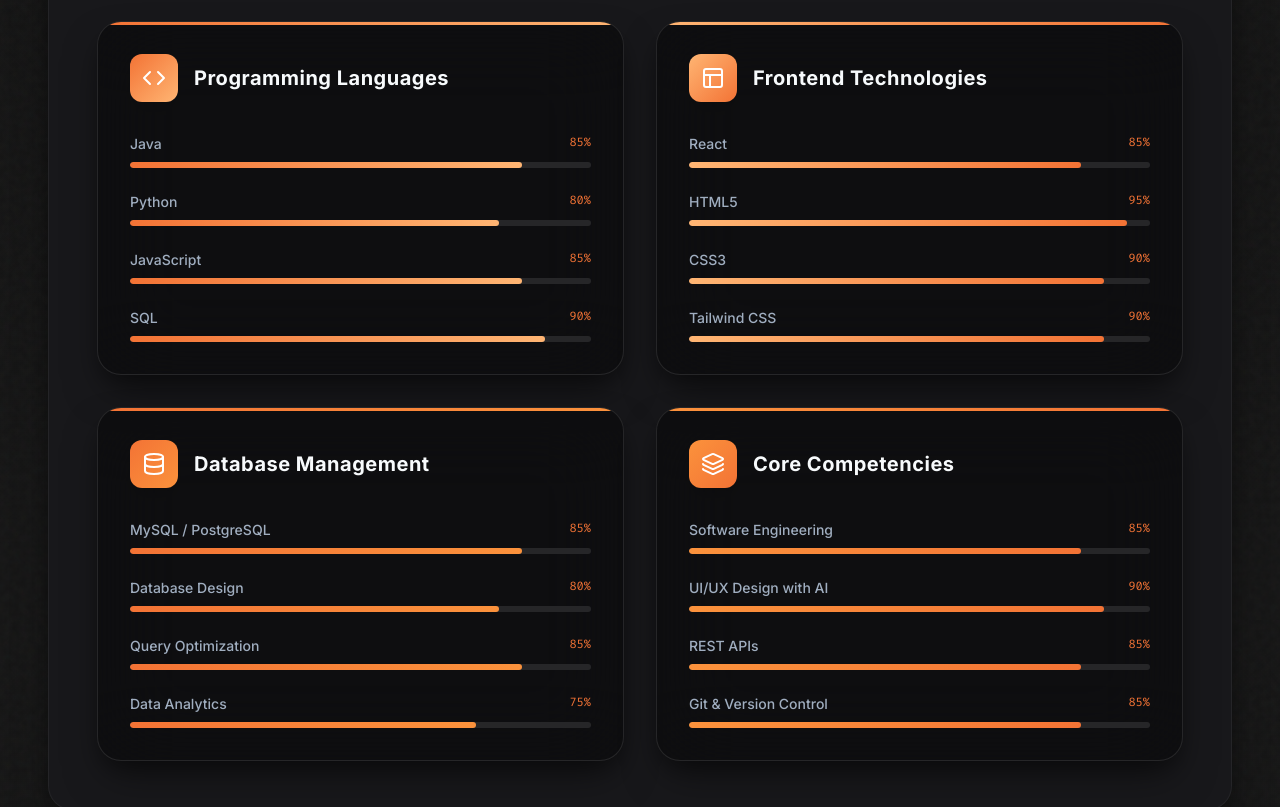
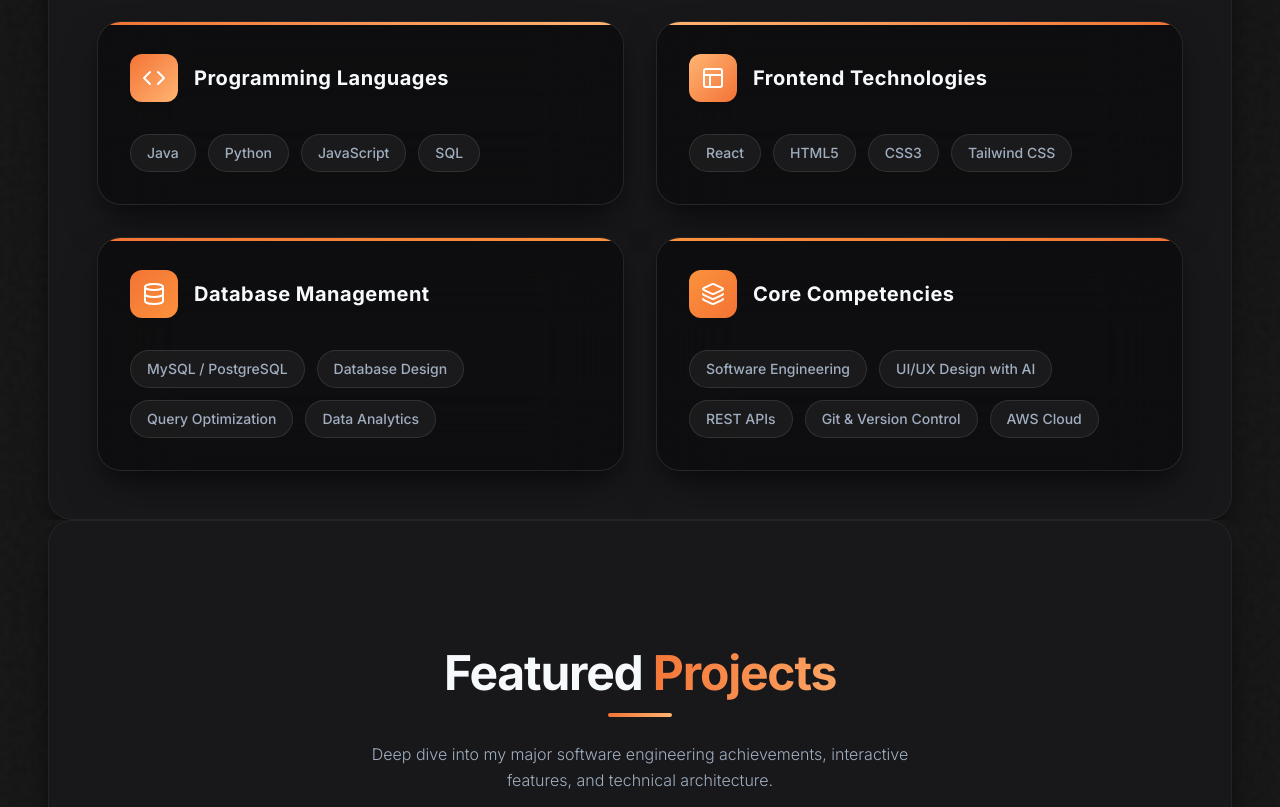
Before and after one commit to indrajit1306/IndrajitGhosh-Portfolio, a React (Vite) app: page / in a window 1280 px wide. Shown: the part 1940-2747 px from the top of the page. Built offline with nearby package versions, Linux system fonts and the light colour scheme.

Commit message:
feat: implement Skills, About, and ThankYou section components

```diff
--- a/src/components/sections/Skills.jsx
+++ b/src/components/sections/Skills.jsx
@@ -43,7 +43,8 @@ const skillCategories = [
       { name: "Software Engineering", level: 85 },
       { name: "UI/UX Design with AI", level: 90 },
       { name: "REST APIs", level: 85 },
-      { name: "Git & Version Control", level: 85 }
+      { name: "Git & Version Control", level: 85 },
+      { name: "AWS Cloud", level: 80 }
     ]
   }
 ];
@@ -119,27 +120,14 @@ export default function Skills() {
                     <h3 className="text-xl font-bold tracking-wide">{category.title}</h3>
                   </div>
 
-                  <div className="space-y-6">
+                  <div className="flex flex-wrap gap-3">
                     {category.skills.map((skill, sIndex) => (
-                      <div key={sIndex} className="space-y-2">
-                        <div className="flex justify-between text-sm">
-                          <span className="font-medium text-secondary group-hover:text-foreground transition-colors duration-300">
-                            {skill.name}
-                          </span>
-                          <span className="text-xs text-primary font-mono">{skill.level}%</span>
-                        </div>
-
-                        {/* Interactive visual progress bar */}
-                        <div className="h-1.5 w-full bg-slate-100 dark:bg-white/10 rounded-full overflow-hidden">
-                          <motion.div
-                            initial={{ width: 0 }}
-                            whileInView={{ width: `${skill.level}%` }}
-                            viewport={{ once: false }}
-                            transition={{ duration: 1.2, ease: "easeOut", delay: 0.1 }}
-                            className={`h-full bg-gradient-to-r ${category.color} rounded-full`}
-                          />
-                        </div>
-                      </div>
+                      <span
+                        key={sIndex}
+                        className="px-4 py-2 bg-slate-100 dark:bg-white/5 border border-slate-200 dark:border-white/10 rounded-full text-sm font-medium text-secondary hover:text-primary transition-all duration-300 hover:scale-105 hover:border-primary/50 hover:bg-primary/10 cursor-default shadow-sm"
+                      >
+                        {skill.name}
+                      </span>
                     ))}
                   </div>
                 </div>
```
